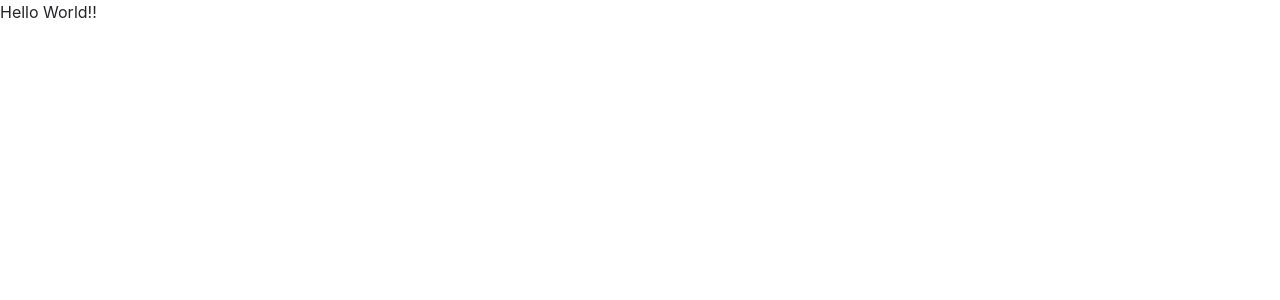
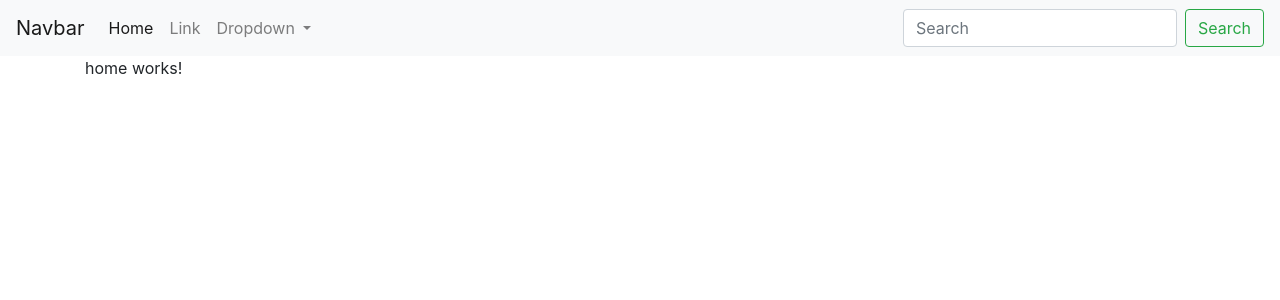
Before and after one commit to Huguez/ooohhPokemon, an Angular app: page /home in a window 1280 px wide. Shown: the top 300 px of the page. Built offline with nearby package versions, Linux system fonts and the light colour scheme.

Commit message:
se agrego el navbar y el router

```diff
--- a/src/app/app.component.html
+++ b/src/app/app.component.html
@@ -1 +1,5 @@
-Hello World!!
+<app-navbar></app-navbar>
+
+<div class="container">
+  <router-outlet></router-outlet>
+</div>
```
